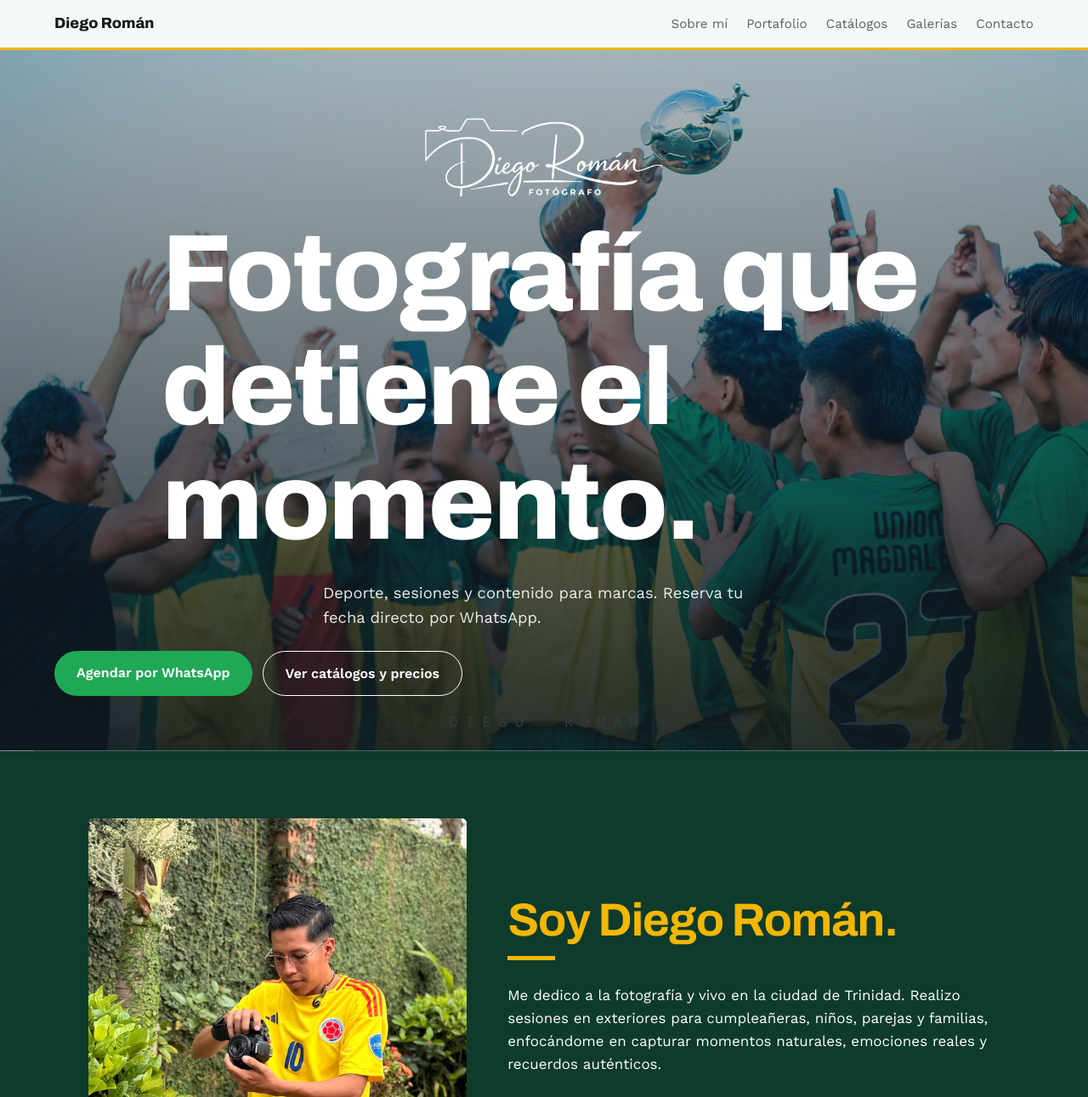
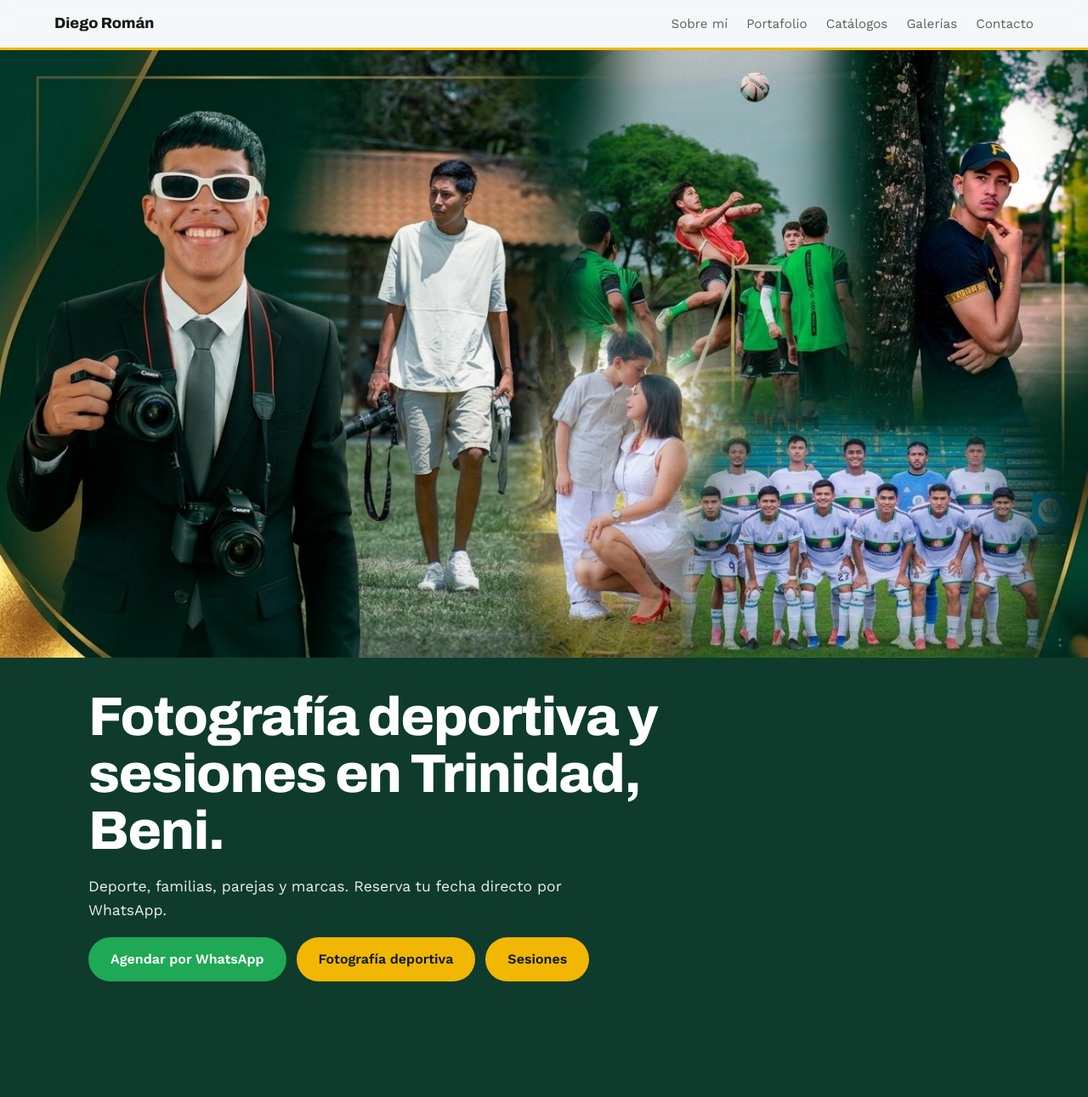
Before and after one commit to diegoroman06g-bit/diego-roman-webb, a website: page index.html in a window 1280 px wide. Shown: the top 1291 px of the page at 85% size. Drawn offline with nearby package versions, Linux system fonts and the light colour scheme.

Commit message:
Portada nueva con edit

```diff
--- a/css/styles.css
+++ b/css/styles.css
@@ -377,3 +377,40 @@ footer h2::after {
   background: var(--ink);
   color: #fff;
 }
+
+/* ===== PORTADA NUEVA ===== */
+.portada {
+  background: #0E3B2C;
+  padding: 0;
+  max-width: none;
+  margin: 0;
+}
+
+.portada-img {
+  display: block;
+  width: 100%;
+  max-width: 1600px;
+  height: auto;
+  margin: 0 auto;
+}
+
+.portada-texto {
+  max-width: 1200px;
+  margin: 0 auto;
+  padding: 36px 5vw 56px;
+  color: #fff;
+  display: grid;
+  gap: 18px;
+}
+
+.portada-texto h1 {
+  font-size: clamp(2rem, 6vw, 4rem);
+  font-weight: 800;
+  max-width: 800px;
+}
+
+.portada-texto p {
+  max-width: 560px;
+  font-size: 1.1rem;
+  opacity: .92;
+}
--- a/index.html
+++ b/index.html
@@ -24,14 +24,20 @@
 
 <main>
 
-  <!-- PORTADA -->
-  <section class="hero">
-    <img class="logo" src="images/logo.png" alt="Diego Román Fotógrafo">
-    <h1>Fotografía que detiene el momento.</h1>
-    <p>Deporte, sesiones y contenido para marcas. Reserva tu fecha directo por WhatsApp.</p>
-    <div class="row">
-      <a class="btn wa" id="wa-hero" href="#">Agendar por WhatsApp</a>
-      <a class="btn ghost" href="#catalogos">Ver catálogos y precios</a>
+    <!-- PORTADA -->
+  <section class="portada">
+    <picture>
+      <source media="(max-width: 700px)" srcset="images/portada-v.jpeg">
+      <img class="portada-img" src="images/portada-h.jpeg" alt="Diego Román: fotografía deportiva y sesiones en Trinidad, Beni">
+    </picture>
+    <div class="portada-texto">
+      <h1>Fotografía deportiva y sesiones en Trinidad, Beni.</h1>
+      <p>Deporte, familias, parejas y marcas. Reserva tu fecha directo por WhatsApp.</p>
+      <div class="row">
+        <a class="btn wa" id="wa-hero" href="#">Agendar por WhatsApp</a>
+        <a class="btn" href="catalogo.html?c=deportiva">Fotografía deportiva</a>
+        <a class="btn" href="catalogo.html?c=sesiones">Sesiones</a>
+      </div>
     </div>
   </section>
 
```
Also changed, not shown: images/portada-h.jpeg (added), images/portada-v.jpeg (added).
